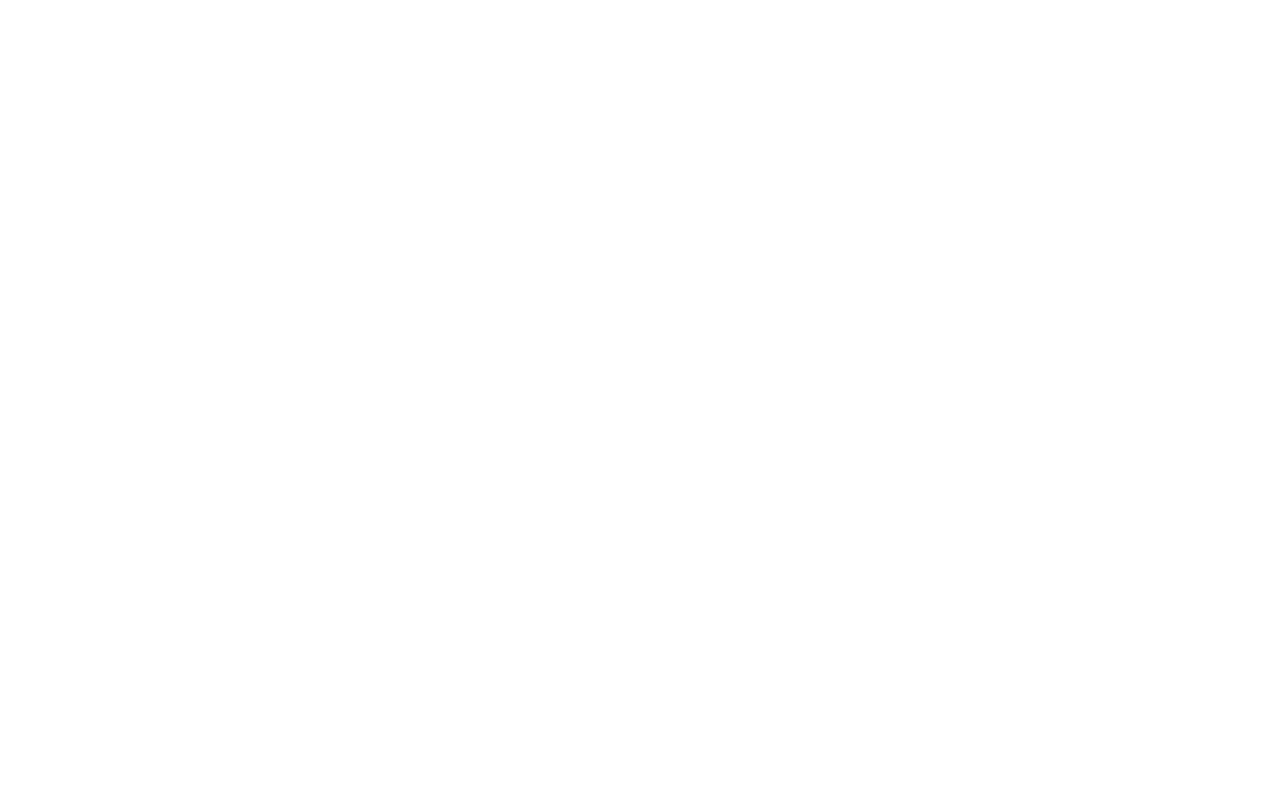
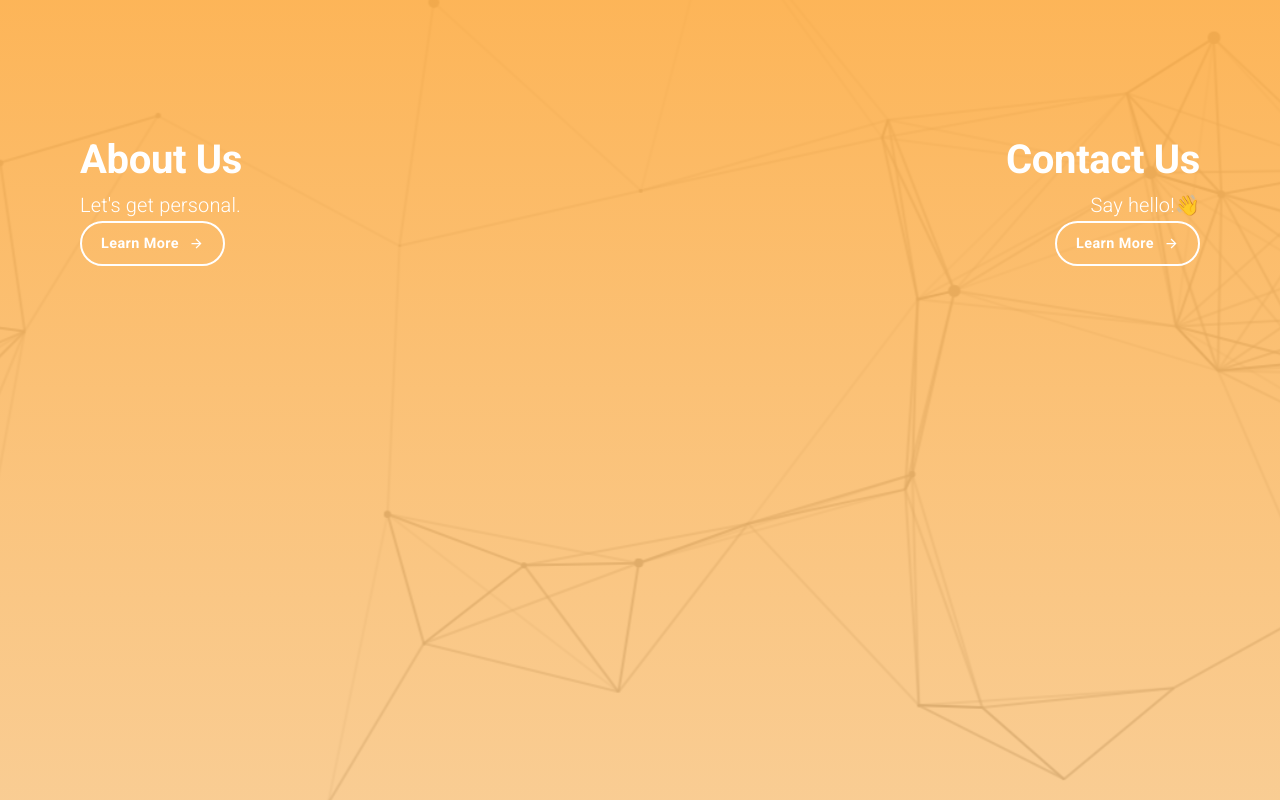
Before and after one commit to victormartinez/arcdevelopment, a React (Create React App) app: page / in a window 1280 px wide. Shown: the part 4060-4860 px from the top of the page. Before the commit the page ends 3862 px from the top, so only its background shows below. Built offline with nearby package versions, Linux system fonts and the light colour scheme.

Commit message:
feat: add contact block

```diff
--- a/src/components/LandingPage.js
+++ b/src/components/LandingPage.js
@@ -14,11 +14,13 @@ import customSoftwareIcon from '../assets/Custom Software Icon.svg';
 import mobileAppsIcon from '../assets/mobileIcon.svg';
 import websiteIcon from '../assets/websiteIcon.svg';
 import revolutionBackground from '../assets/repeatingBackground.svg';
+import infoBackground from '../assets/infoBackground.svg';
 
 export default function LandingPage() {
     const classes = useStyles();
     const theme = useTheme();
     const matchesSM = useMediaQuery(theme.breakpoints.down("sm"));
+    const matchesXS = useMediaQuery(theme.breakpoints.down("xs"));
 
     const defaultOptions = {
         loop: true,
@@ -139,6 +141,7 @@ export default function LandingPage() {
                 </Grid>
             </Grid>
             <Grid item>
+                {/*  ------ The Revolution Block ------- */}
                 <Grid container style={{ height: "100em", marginTop: "12em" }} alignItems="center" justify="center">
                     <Card className={classes.revolutionCard}>
                         <CardContent>
@@ -161,6 +164,42 @@ export default function LandingPage() {
                         </CardContent>
                     </Card>
                     <div className={classes.revolutionBackground} />
+                </Grid>
+            </Grid>
+            <Grid item>
+                {/*  ------ Information Block ------- */}
+                <Grid container style={{ height: "80em" }} spacing={matchesXS ? 10 : 0} direction="row" alignItems="center">
+                    <Grid item container style={{position: "absolute", textAlign: matchesXS ? "center" : "inherit"}} direction={ matchesXS ? "column" : "row"}>
+                        <Grid item sm style={{marginLeft: matchesXS ? 0 : matchesSM ? "2em" : "5em"}}>
+                            <Grid container direction="column">
+                                <Typography variant="h2" style={{ color: "white" }}>About Us</Typography>
+                                <Typography variant="subtitle2">Let's get personal.</Typography>
+                                <Grid item>
+                                    <Button variant="outlined" style={{ color: "white", borderColor: "white" }} className={classes.learnButtonHero}>
+                                        <span style={{marginRight: 10}}>Learn More</span>
+                                        <ButtonArrow width={15} height={15} fill="white" />
+                                    </Button>
+                                </Grid>
+                            </Grid>
+                        </Grid>
+                        <Grid item sm style={{marginRight: matchesXS ? 0 : matchesSM ? "2em" : "5em", textAlign: matchesXS ? "center" : "right"}}>
+                            <Grid container direction="column">
+                                <Typography variant="h2" style={{ color: "white" }}>Contact Us</Typography>
+                                <Typography variant="subtitle2">
+                                    Say hello!
+                                    <span role="img" aria-label="waving hand">👋</span>
+                                </Typography>
+                                <Grid item>
+                                    <Button variant="outlined" style={{ color: "white", borderColor: "white" }} className={classes.learnButtonHero}>
+                                        <span style={{marginRight: 10}}>Learn More</span>
+                                        <ButtonArrow width={15} height={15} fill="white" />
+                                    </Button>
+                                </Grid>
+                            </Grid>
+                        </Grid>
+                    </Grid>
+
+                    <div className={classes.infoBackground} />
                 </Grid>
             </Grid>
         </Grid>
@@ -262,5 +301,13 @@ const useStyles = makeStyles(theme => ({
             borderRadius: 0,
             width: "100%"
         }
+    },
+    infoBackground: {
+        backgroundImage: `url(${infoBackground})`,
+        backgroundPosition: "center",
+        backgroundSize: "cover",
+        backgroundRepeat: "no-repeat",
+        height: "100%",
+        width: "100%"
     }
 }))
--- a/src/components/ui/Theme.js
+++ b/src/components/ui/Theme.js
@@ -53,6 +53,11 @@ export default createMuiTheme({
       fontWeight: 300,
       color: arcGrey
     },
+    subtitle2: {
+      color: "white",
+      fontSize: "1.25rem",
+      fontWeight: 300
+    },
     learnButton: {
       borderColor: arcBlue,
       borderWidth: 2,
```
